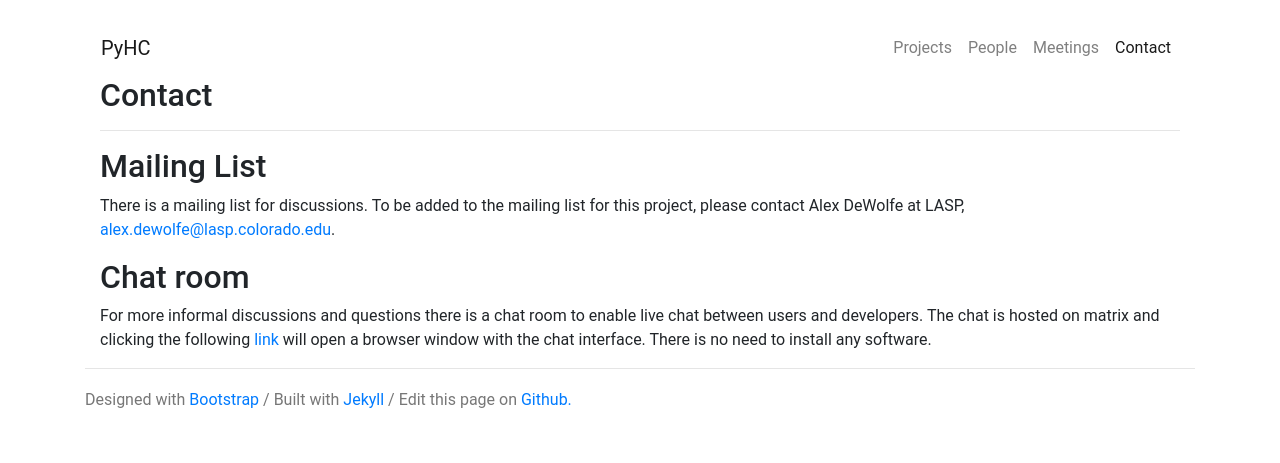
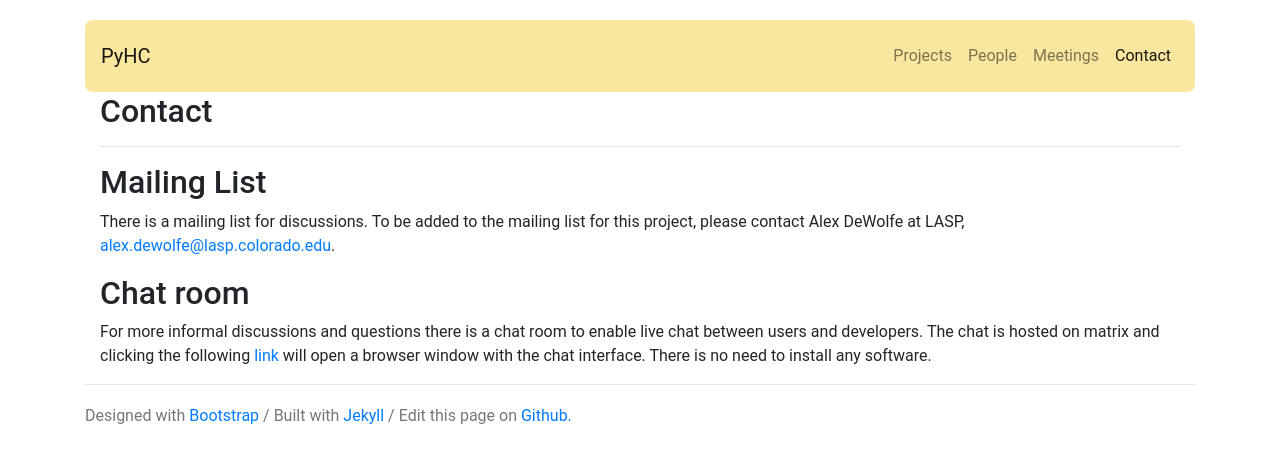
Before and after one commit to heliophysicsPy/heliophysicsPy.github.io, a Jekyll site: the page built from _pages/contact.md, in a window 1280 px wide. Shown: the top 463 px of the page. Built offline with Jekyll 4.4.1, drawn with Linux system fonts in a browser that asks for light colours; nearby versions of some CDN libraries.

Commit message:
added custom navbar css

```diff
--- a/css/custom.css
+++ b/css/custom.css
@@ -21,6 +21,13 @@ h3.text-center {
 .nav {
   background-color: #cef6ff;
   border-radius: 5px;
+}
+
+/* Custom nav header */
+.navbar {
+  background-color: #F9E79F;
+  border-radius: 0.5rem;
+  padding: 1rem 1rem;
 }
 
 /* Custom page header */
```
